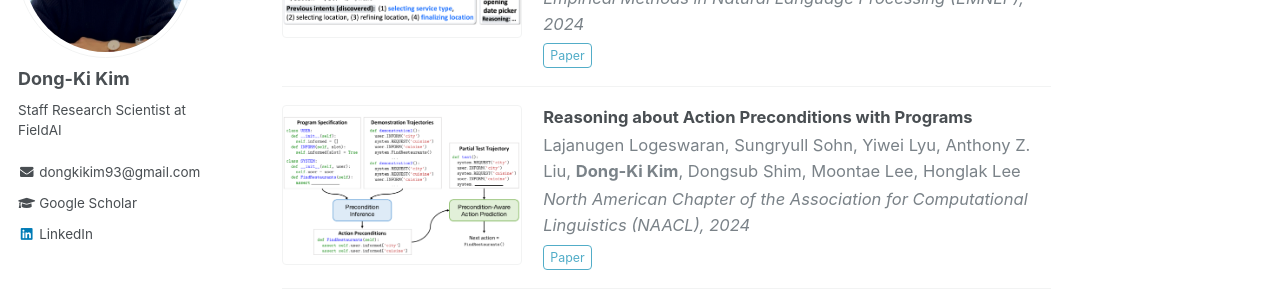
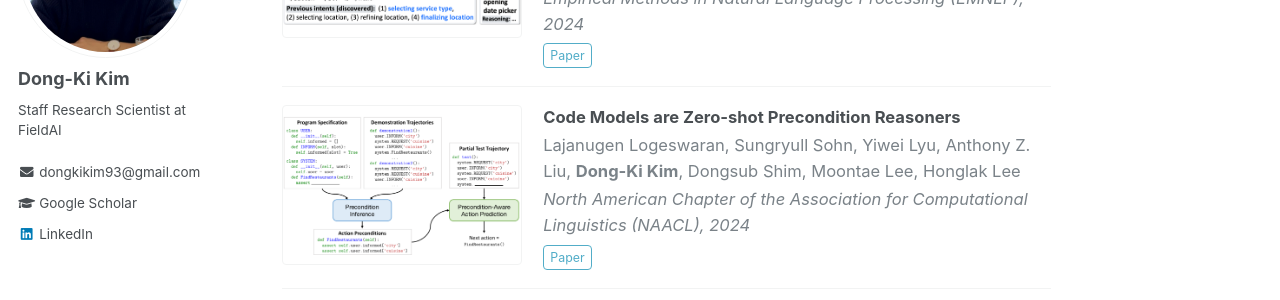
Before and after one commit to dkkim93/dkkim93.github.io, a Jekyll site: the page built from _pages/about.md, in a window 1280 px wide and 900 px high, scrolled down 1023 px. Shown: the part 153-453 px from the top of the window. Built offline with Jekyll 4.4.1, drawn with Linux system fonts in a browser that asks for light colours.

```diff
--- a/_pages/about.md
+++ b/_pages/about.md
@@ -71,11 +71,11 @@ Publication
     <img src="/images/pubs/action-preconditions.png" onerror="this.onerror=null; this.src='/images/pubs/placeholder.svg';" alt="Reasoning about Action Preconditions">
   </div>
   <div class="pub-text">
-    <span class="pub-title">Reasoning about Action Preconditions with Programs</span>
+    <span class="pub-title">Code Models are Zero-shot Precondition Reasoners</span>
     <span class="pub-authors">Lajanugen Logeswaran, Sungryull Sohn, Yiwei Lyu, Anthony Z. Liu, <strong>Dong-Ki Kim</strong>, Dongsub Shim, Moontae Lee, Honglak Lee</span>
     <span class="pub-venue">North American Chapter of the Association for Computational Linguistics (NAACL), 2024</span>
     <div class="pub-links">
-      <a href="https://openreview.net/pdf?id=vnhgDP4Ise" target="_blank">Paper</a>
+      <a href="https://aclanthology.org/2024.naacl-long.317.pdf" target="_blank">Paper</a>
     </div>
   </div>
 </div>
```
